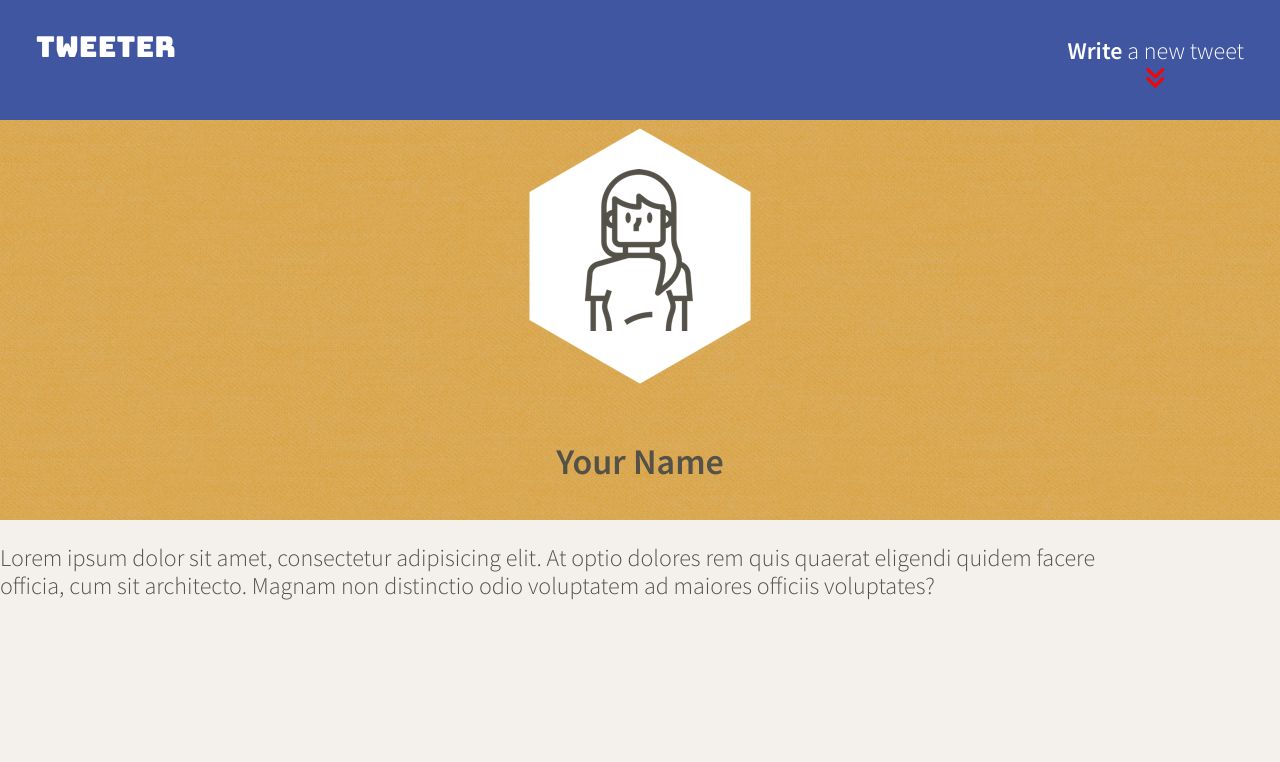
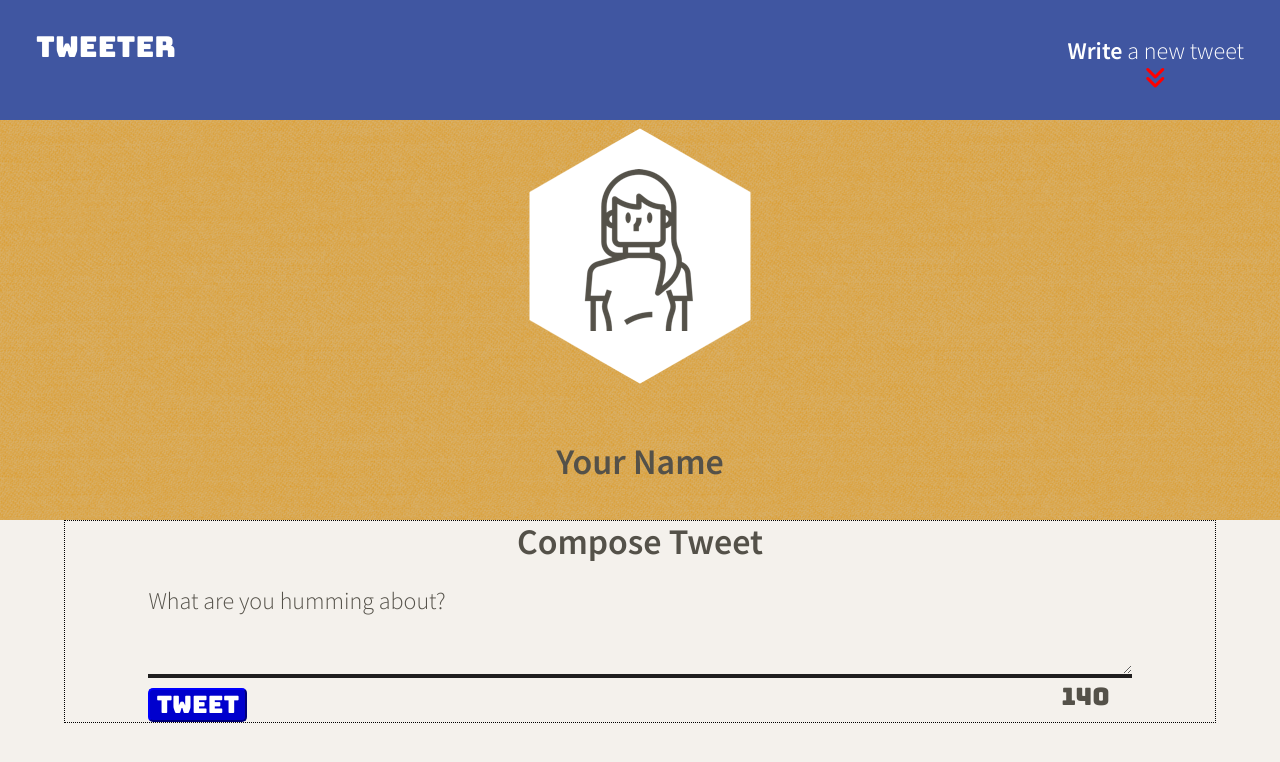
Before and after one commit to JoshuaHaughton/tweeter, a website: page public/index.html in a window 1280 px wide. Drawn offline with nearby package versions, Linux system fonts and the light colour scheme.

Commit message:
Created and styled new tweet form

```diff
--- a/public/index.html
+++ b/public/index.html
@@ -20,6 +20,7 @@
     <link rel="stylesheet" href="./styles/layout.css" type="text/css" />
     <link rel="stylesheet" href="./styles/nav.css" type="text/css" />
     <link rel="stylesheet" href="./styles/header.css" type="text/css" />
+    <link rel="stylesheet" href="./styles/new-tweet.css" type="text/css" />
 
     <!-- External JS -->
     <script src="https://ajax.googleapis.com/ajax/libs/jquery/3.4.1/jquery.min.js"></script>
@@ -55,7 +56,19 @@
 
     <!-- Page-specific (main) content here -->
     <main class="container">
-      <p>Lorem ipsum dolor sit amet, consectetur adipisicing elit. At optio dolores rem quis quaerat eligendi quidem facere officia, cum sit architecto. Magnam non distinctio odio voluptatem ad maiores officiis voluptates?</p>
+
+      <section class="new-tweet">
+        <h2>Compose Tweet</h2>
+        <form action="/tweets" method="POST">
+          <label for="tweet-text">What are you humming about?</label>
+          <textarea name="text" id="tweet-text"></textarea>
+          <div>
+            <button type="submit">Tweet</button>
+            <output name="counter" class="counter" for="tweet-text">140</output>
+          </div>
+        </form>
+      </section>
+
     </main>
   </body>
 </html>
--- a/public/styles/layout.css
+++ b/public/styles/layout.css
@@ -19,6 +19,7 @@ body {
   color: #545149;
   background-color: #f4f1ec;
   font-size: 24px;
+  width: 100%;
 }
 
 /*
@@ -26,7 +27,9 @@ body {
  */
 
  main {
+   display: flex;
    width: 90%;
-   justify-content: center;
+   margin: auto;
    background-color: #f4f1ec;
+   border: 1px dotted black;
  }
--- /dev/null
+++ b/public/styles/new-tweet.css
@@ -0,0 +1,53 @@
+.new-tweet {
+  justify-content: center;
+  width: 100%;
+}
+
+.new-tweet h2 {
+  margin: 0 auto 25px;
+  text-align: center;
+}
+
+#tweet-text{
+  background-color: #f4f1ec;
+  border: none;
+  width: 90%;
+
+}
+
+.new-tweet div {
+  display: flex;
+  justify-content: space-between;
+  margin: auto;
+}
+
+.new-tweet form {
+  justify-content: center;
+  width: 95%;
+  margin: 0 auto;
+}
+
+#tweet-text {
+  display: block;
+  margin: 0 auto;
+  border-bottom: 4px solid rgb(31, 30, 30);
+  width: 90%;
+}
+
+.new-tweet button {
+  background-color: mediumblue;
+  border-radius: 5px;
+  margin: 10px 0 0 5%;
+  font-family: "Bungee", sans-serif;
+  color: white;
+  border-color: mediumblue;
+}
+
+.new-tweet output {
+  font-family: "Bungee", sans-serif;
+  margin: 5px 7%;
+}
+
+.new-tweet label {
+  margin-left: 5%;
+}
--- a/server/data-files/initial-tweets.json
+++ b/server/data-files/initial-tweets.json
@@ -8,7 +8,7 @@
     "content": {
       "text": "If I have seen further it is by standing on the shoulders of giants"
     },
-    "created_at": 1636836955325
+    "created_at": 1636840138574
   },
   {
     "user": {
@@ -19,6 +19,6 @@
     "content": {
       "text": "Je pense , donc je suis"
     },
-    "created_at": 1636923355325
+    "created_at": 1636926538574
   }
 ]
```
